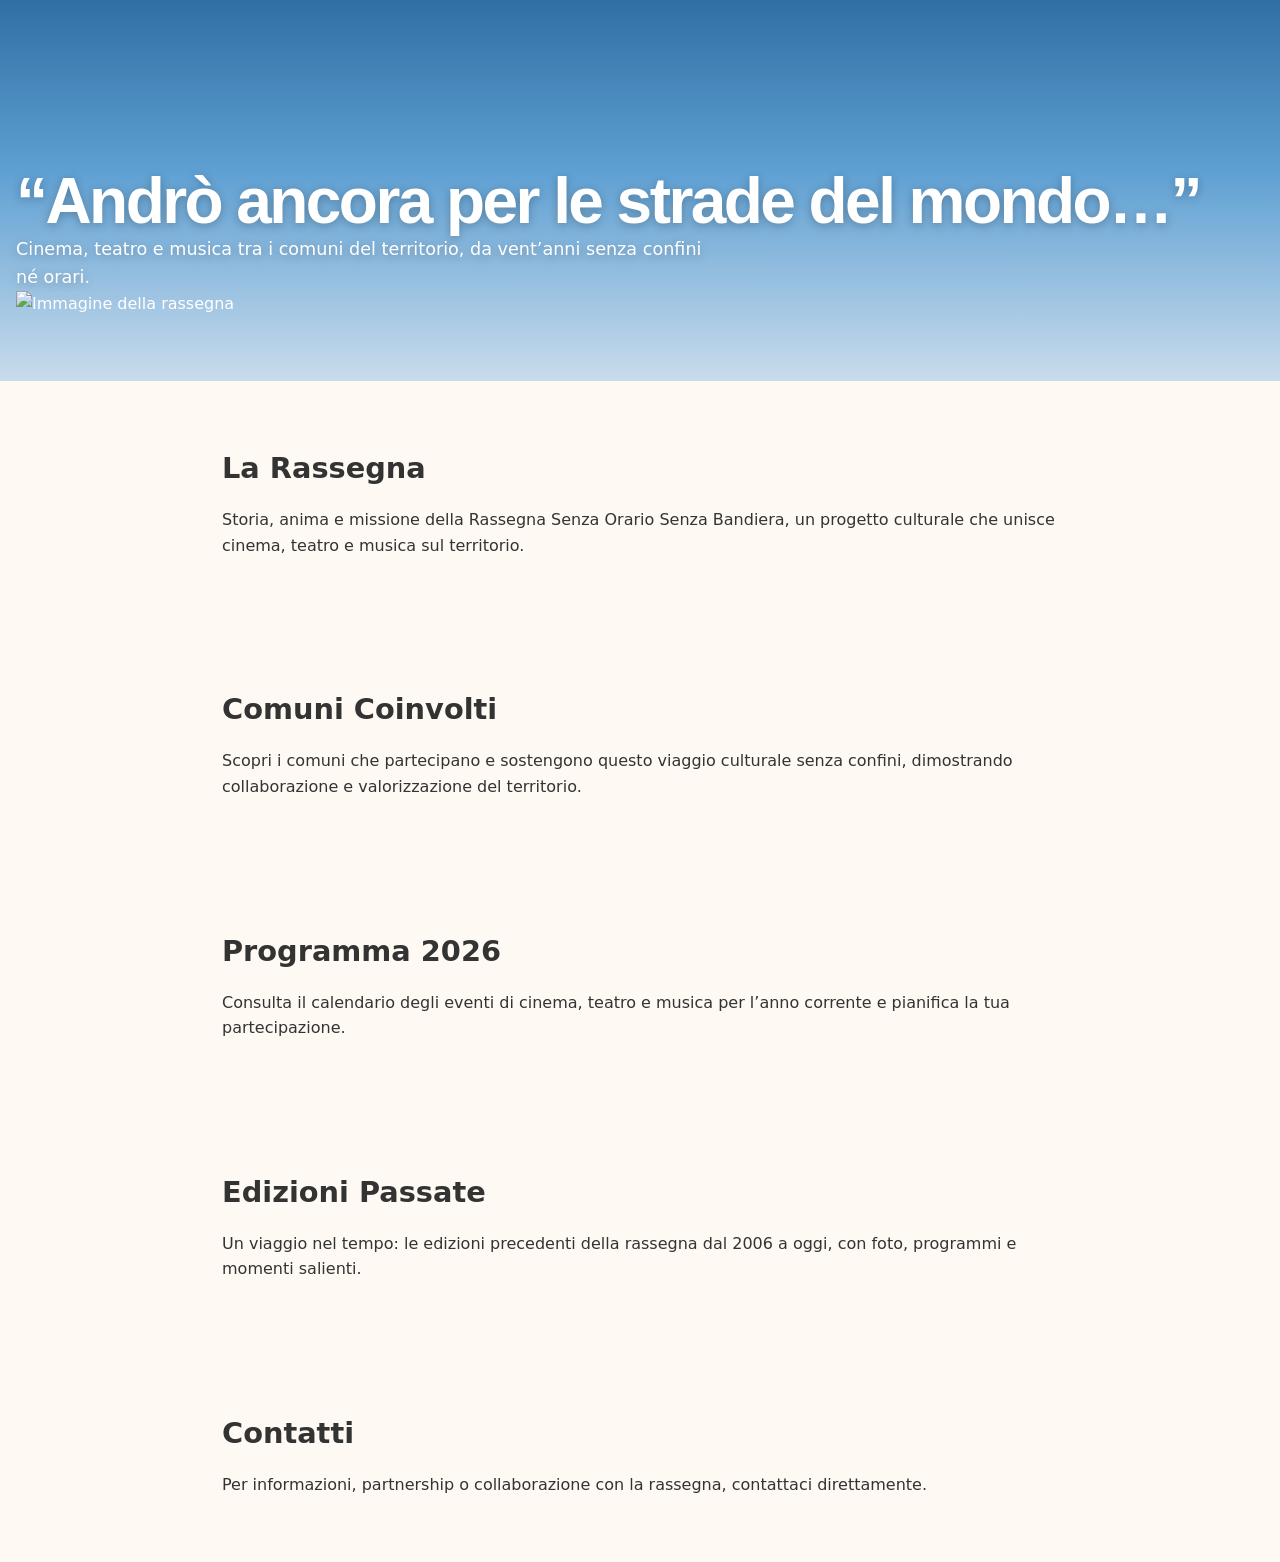
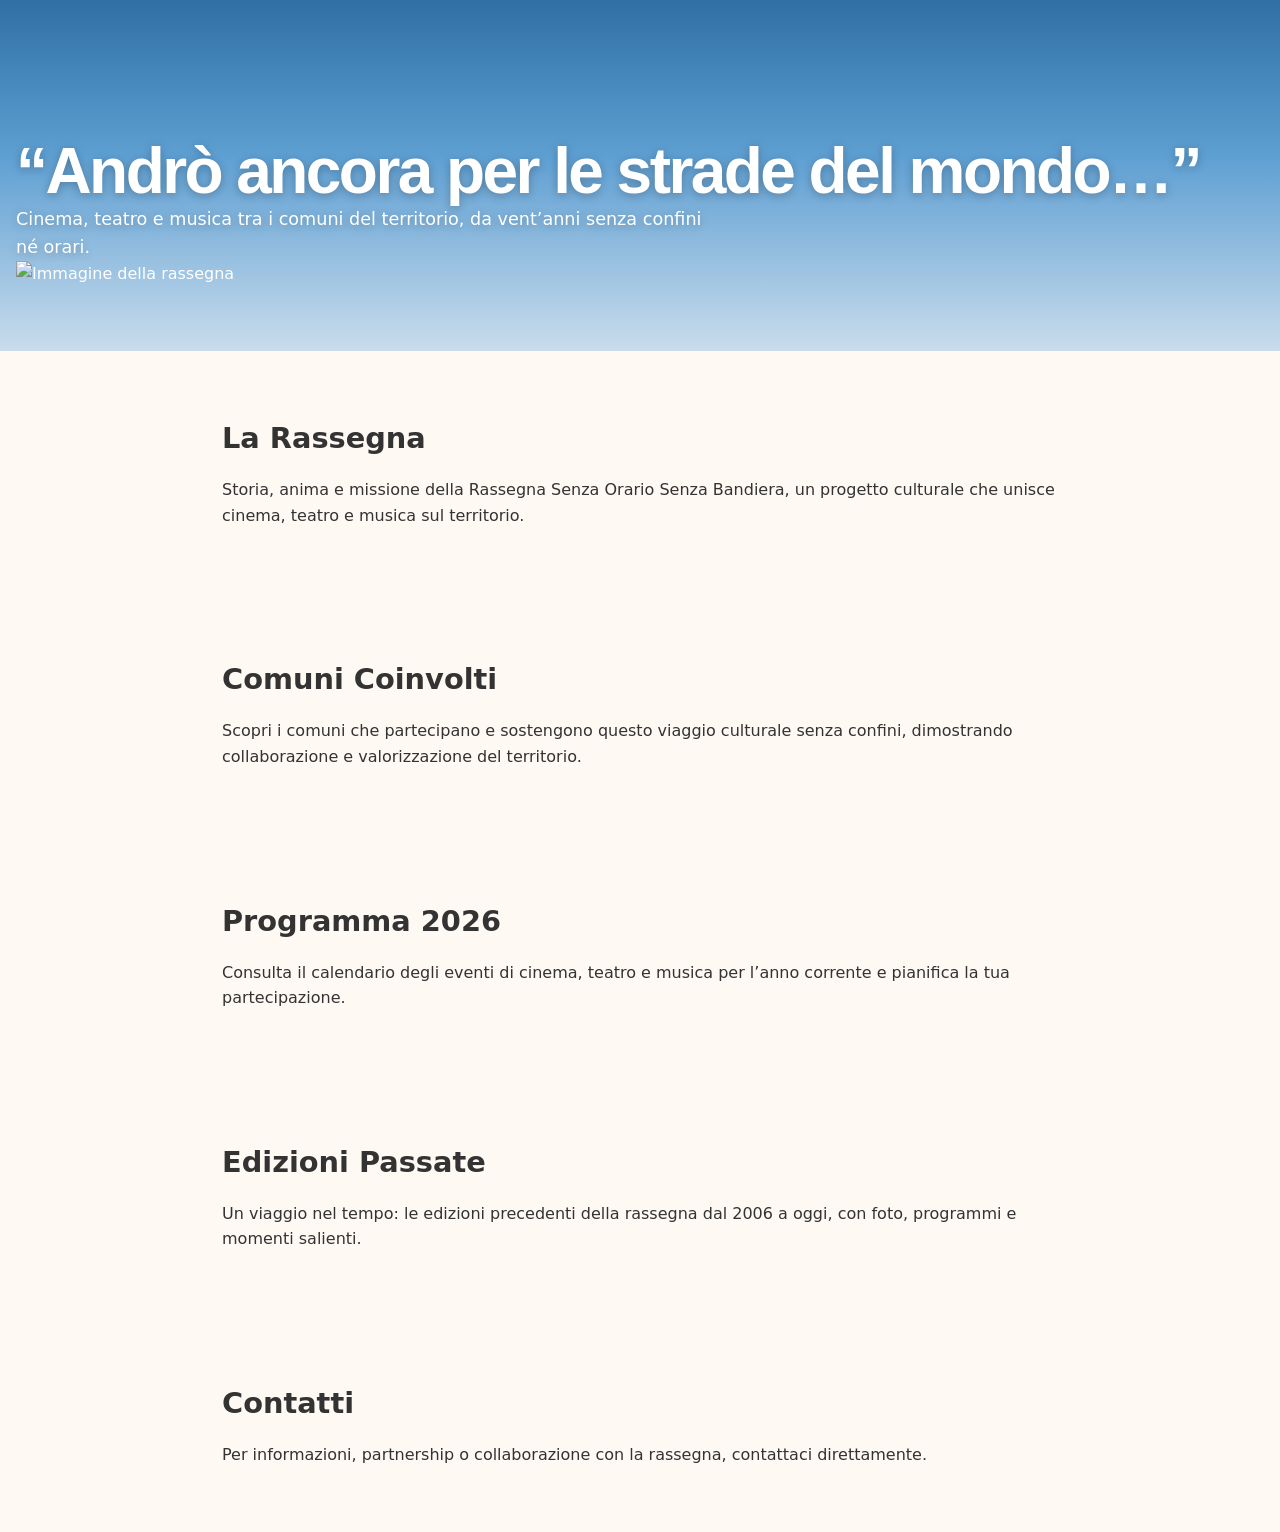

Add files via upload

--- a/styles.css
+++ b/styles.css
@@ -1074,7 +1074,7 @@ body.menu-open {
 /* Il blu sale fino in cima,
    ma manteniamo il respiro originale */
 .hero {
-    padding-top: 160px; /* aumenta o diminuisci di 20px se serve */
+    padding-top: 130px; /* aumenta o diminuisci di 20px se serve */
 
     background: linear-gradient(
         to bottom,
@@ -1102,7 +1102,7 @@ body.menu-open {
 
 @media (max-width: 767px) {
     .hero {
-        padding-top: 220px;
+        padding-top: 130px; /* DISTANZA */
     }
 }
 
